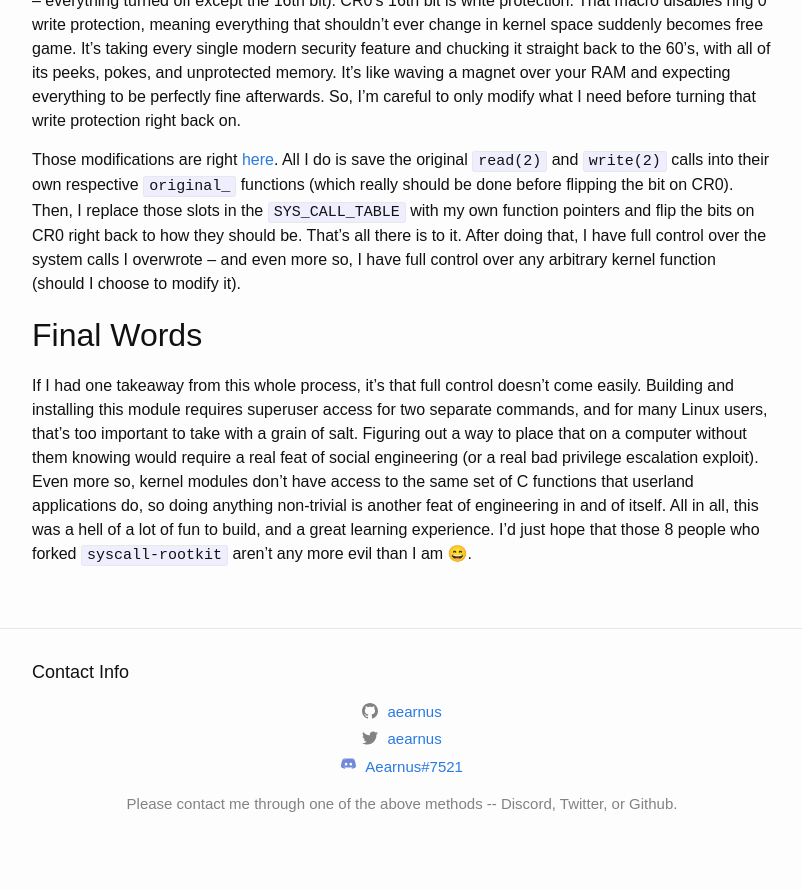
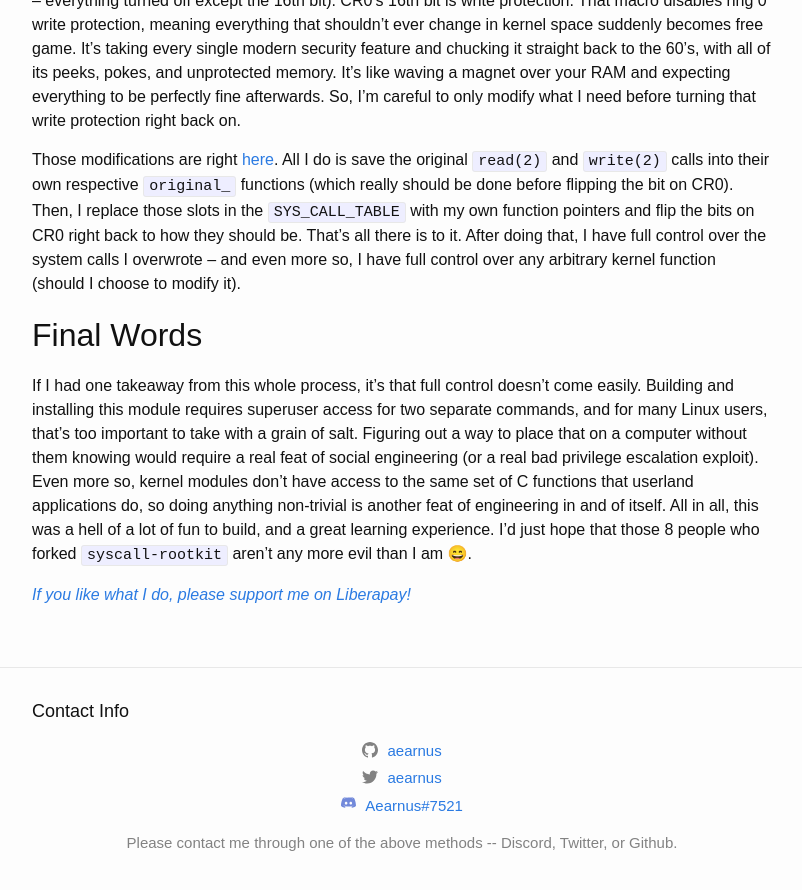
Before and after one commit to DataKinds/datakinds.github.io, a Jekyll site: the page built from _posts/2018-06-21-writing-a-rootkit.md, in a window 1280 px wide and 900 px high, scrolled down 5092 px. Shown: the top 890 px of the window, without its empty margins (238-1040 px from the left). Built offline with Jekyll 4.4.1, drawn with Linux system fonts in a browser that asks for light colours; before the commit the page ends 5953 px from its top, so only the background shows below that.

Commit message:
support me on liberapay!

```diff
--- a/_posts/2018-06-21-writing-a-rootkit.md
+++ b/_posts/2018-06-21-writing-a-rootkit.md
@@ -103,3 +103,6 @@ Those modifications are right [here](https://github.com/Aearnus/syscall-rootkit/
 Final Words
 ---
 If I had one takeaway from this whole process, it's that full control doesn't come easily. Building and installing this module requires superuser access for two separate commands, and for many Linux users, that's too important to take with a grain of salt. Figuring out a way to place that on a computer without them knowing would require a real feat of social engineering (or a real bad privilege escalation exploit). Even more so, kernel modules don't have access to the same set of C functions that userland applications do, so doing anything non-trivial is another feat of engineering in and of itself. All in all, this was a hell of a lot of fun to build, and a great learning experience. I'd just hope that those 8 people who forked `syscall-rootkit` aren't any more evil than I am 😄.
+
+
+_[If you like what I do, please support me on Liberapay!](https://liberapay.com/Aearnus)_
```
